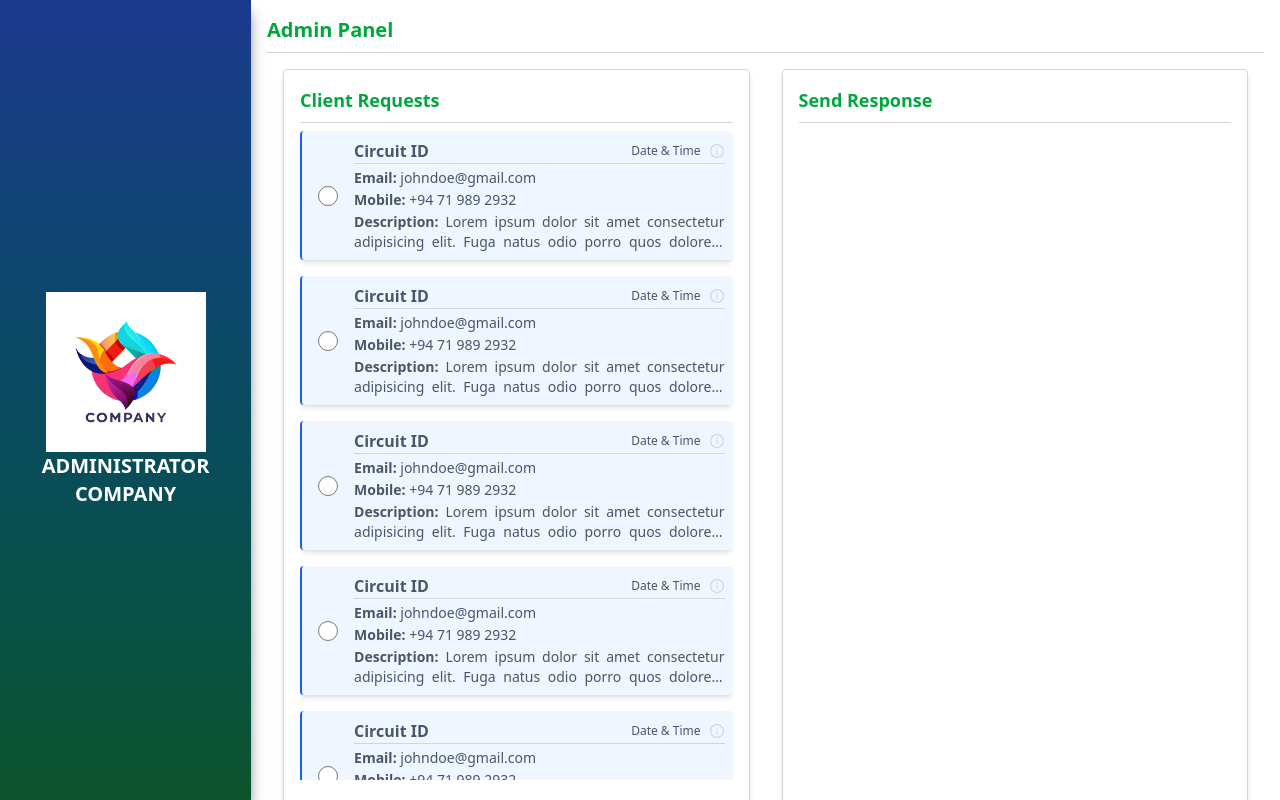
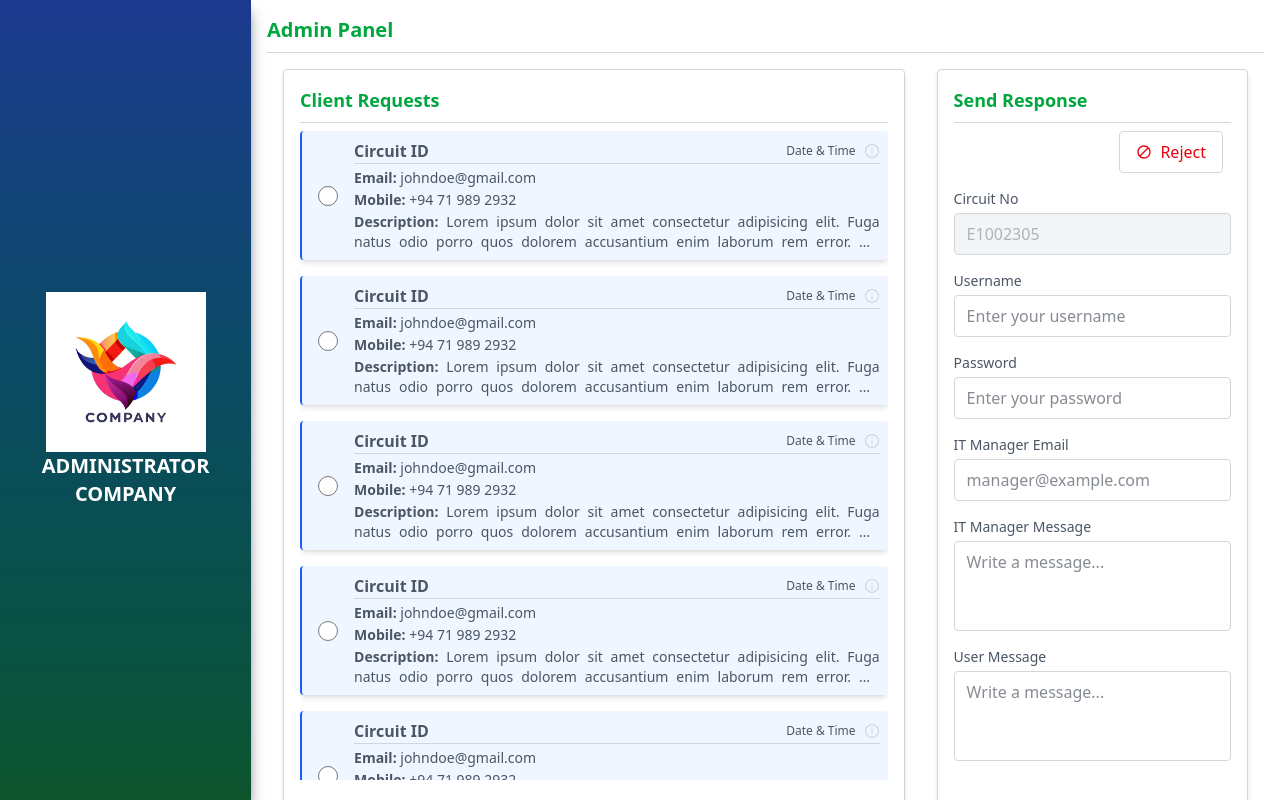
Before and after one commit to Vheshan37/secure-credential-portal, a Next.js app: page /admin in a window 1280 px wide. Built offline with nearby package versions, Linux system fonts and the light colour scheme.

Commit message:
Connect a action for response form

```diff
--- a/src/actions/auth.js
+++ b/src/actions/auth.js
@@ -2,8 +2,7 @@
 
 import { redirect } from "next/navigation"
 
-export async function login(statee, formData){
-
+export async function login(state, formData){
+    // validation here...
     redirect("/admin");
-
 }
--- /dev/null
+++ b/src/actions/request.js
@@ -0,0 +1,7 @@
+"use server"
+
+export async function sendResponse(state, formData){
+    console.log('====================================');
+    console.log("Response sended.");
+    console.log('====================================');
+}
--- a/src/app/(routes)/admin/content.jsx
+++ b/src/app/(routes)/admin/content.jsx
@@ -1,4 +1,5 @@
 import Request from "./request";
+import ResponseForm from "./responseForm";
 
 export default function Content() {
   return (
@@ -11,7 +12,7 @@ export default function Content() {
       </div>
       {/* Center */}
       <div className="h-full w-full p-4 flex gap-8">
-        <div className="w-1/2 border border-gray-300 rounded shadow-md p-4 flex flex-col">
+        <div className="w-2/3 border border-gray-300 rounded shadow-md p-4 flex flex-col">
           <div className="text-green-600 font-semibold text-lg border-b border-gray-300 pb-2">
             Client Requests
           </div>
@@ -25,12 +26,12 @@ export default function Content() {
             <Request className="shadow-md" radioName="requestGroup"/>
           </div>
         </div>
-        <div className="w-1/2 border border-gray-300 rounded shadow-md p-4 flex flex-col overflow-y-auto overflow-x-hidden">
+        <div className="w-1/3 border border-gray-300 rounded shadow-md p-4 flex flex-col">
           <div className="text-green-600 font-semibold text-lg border-b border-gray-300 pb-2">
             Send Response
           </div>
-          <div className="my-2 h-full">
-
+          <div className="my-2 h-full overflow-y-auto overflow-x-hidden">
+            <ResponseForm/>
           </div>
         </div>
       </div>
--- /dev/null
+++ b/src/app/(routes)/admin/responseForm.jsx
@@ -0,0 +1,102 @@
+"use client";
+
+import { sendResponse } from "@/actions/request";
+import { useActionState, useState } from "react";
+import { MdBlock } from "react-icons/md";
+
+export default function () {
+  const [reject, setReject] = useState(false);
+
+  const toggleReject = () => {
+    setReject((prev) => !prev);
+  };
+
+  const [state, action, isPending] = useActionState(sendResponse, undefined);
+
+  return (
+    <form action={action} className="flex gap-4 flex-col">
+      <div className="flex items-center gap-2 text-red-600 justify-end px-2">
+        <label
+          htmlFor=""
+          onClick={toggleReject}
+          className={`flex items-center gap-2 px-4 py-2 rounded cursor-pointer transition border
+          ${reject ? "border-red-600 bg-red-50" : "border-gray-300"}
+        `}
+        >
+          <MdBlock size={16} />
+          <span>Reject</span>
+        </label>
+        <input type="radio" name="" id="" hidden />
+      </div>
+
+      {/* Circuit No */}
+      <div className="flex flex-col">
+        <label className="text-sm font-medium mb-1 text-gray-600">Circuit No</label>
+        <input
+          type="text"
+          disabled
+          className="border border-gray-300 rounded px-3 py-2 bg-gray-100 text-gray-500 cursor-not-allowed"
+          placeholder="E1002305"
+        />
+      </div>
+
+      {/* Username */}
+      <div className="flex flex-col">
+        <label className="text-sm font-medium mb-1 text-gray-600">Username</label>
+        <input
+          type="text"
+          className="border border-gray-300 rounded px-3 py-2 focus:outline-none focus:border-blue-500 focus:ring-1 focus:ring-blue-500 transition text-gray-900"
+          placeholder="Enter your username"
+        />
+      </div>
+
+      {/* Password */}
+      <div className="flex flex-col">
+        <label className="text-sm font-medium mb-1 text-gray-600">Password</label>
+        <input
+          type="password"
+          className="border border-gray-300 rounded px-3 py-2 focus:outline-none focus:border-blue-500 focus:ring-1 focus:ring-blue-500 transition text-gray-900"
+          placeholder="Enter your password"
+        />
+      </div>
+
+      {/* IT Manager Email */}
+      <div className="flex flex-col">
+        <label className="text-sm font-medium mb-1 text-gray-600">IT Manager Email</label>
+        <input
+          type="email"
+          className="border border-gray-300 rounded px-3 py-2 focus:outline-none focus:border-blue-500 focus:ring-1 focus:ring-blue-500 transition text-gray-900"
+          placeholder="manager@example.com"
+        />
+      </div>
+
+      {/* IT Manager Message */}
+      <div className="flex flex-col">
+        <label className="text-sm font-medium mb-1 text-gray-600">IT Manager Message</label>
+        <textarea
+          rows="3"
+          className="border border-gray-300 rounded px-3 py-2 focus:outline-none focus:border-blue-500 focus:ring-1 focus:ring-blue-500 transition resize-none text-gray-900"
+          placeholder="Write a message..."
+        ></textarea>
+      </div>
+
+      {/* User Message */}
+      <div className="flex flex-col">
+        <label className="text-sm font-medium mb-1 text-gray-600">User Message</label>
+        <textarea
+          rows="3"
+          className="border border-gray-300 rounded px-3 py-2 focus:outline-none focus:border-blue-500 focus:ring-1 focus:ring-blue-500 transition resize-none text-gray-900"
+          placeholder="Write a message..."
+        ></textarea>
+      </div>
+
+      {/* Submit button */}
+      <button
+        type="submit"
+        className="mt-2 inline-block bg-blue-600 text-white font-medium px-4 py-2 rounded hover:bg-blue-700 transition"
+      >
+        Send
+      </button>
+    </form>
+  );
+}
```
